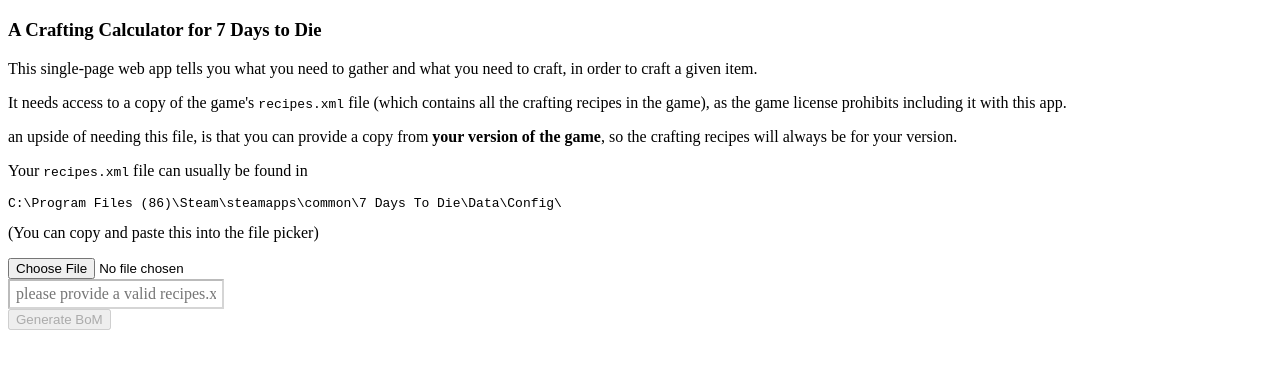
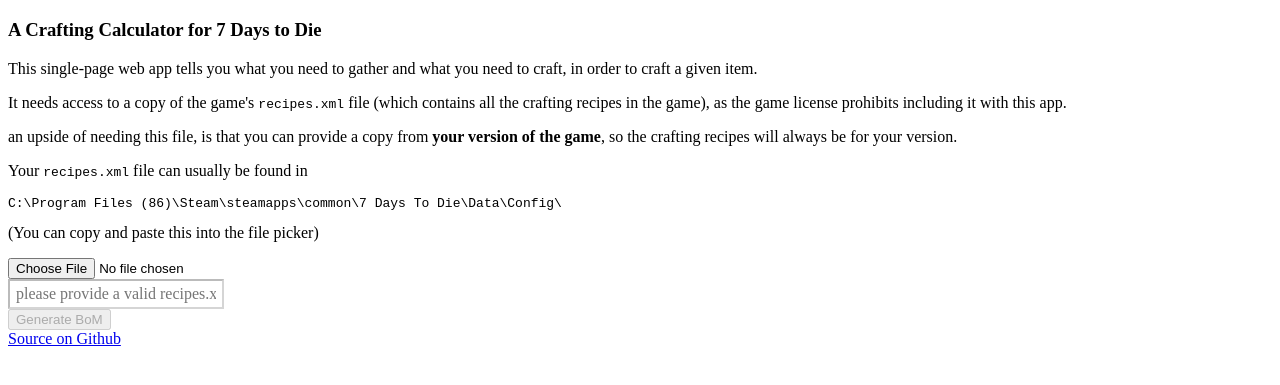
Before and after one commit to medavox/7dtd-craftulator, a plain HTML site: page src/main/resources/index.html in a window 1280 px wide. Shown: the part 61-446 px from the top of the page. Drawn offline with Linux system fonts and the light colour scheme; files whose address does not match are found by name.

Commit message:
add github link in html footer

```diff
--- a/src/main/resources/index.html
+++ b/src/main/resources/index.html
@@ -108,5 +108,8 @@
                 </table>
             </div>
         </div>
+        <footer>
+            <a href="https://github.com/medavox/7dtd-craftulator">Source on Github</a>
+        </footer>
     </body>
 </html>
```
